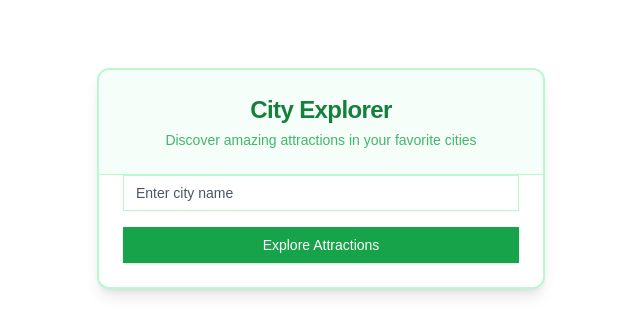
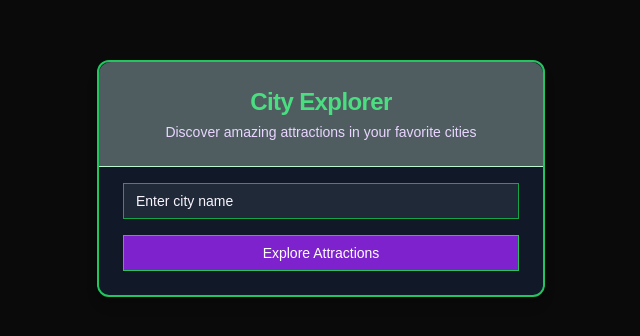
Before and after one commit to anand-ma/city-explorer, a Next.js app: page / in a window 1280 px wide. Shown: the part 222-558 px from the top of the page, without its empty margins (319-959 px from the left). Built offline with nearby package versions, Linux system fonts and the light colour scheme.

Commit message:
update theme

```diff
--- a/app/attractions/[city]/page.tsx
+++ b/app/attractions/[city]/page.tsx
@@ -56,16 +56,18 @@ export default async function AttractionsPage({ params }: { params: { city: stri
   const attractions = await getAttractions(city);
 
   return (
-    <main className="flex min-h-screen flex-col items-center justify-start p-8 bg-background">
-      <h1 className="text-3xl font-semibold mb-6 text-text">Exploring {city}</h1>
-      <div className="grid grid-cols-1 md:grid-cols-2 lg:grid-cols-3 gap-6 mb-8">
+    <main className="flex min-h-screen flex-col items-center justify-start p-8 bg-gray-950">
+      <h1 className="text-3xl font-semibold mb-6 text-green-400">Exploring {city}</h1>
+      <div className="grid grid-cols-1 md:grid-cols-2 gap-6 max-w-5xl">
         {attractions.map((attraction, index) => (
           <AttractionCard key={index} name={attraction.name} description={attraction.description} />
         ))}
       </div>
       <Link
         href="/"
-        className="px-4 py-2 bg-primary text-white rounded-md hover:bg-primary-dark focus:outline-none focus:ring-2 focus:ring-primary transition-colors"
+        className="px-4 py-2 mt-8 bg-purple-700 text-white rounded-md hover:bg-purple-600
+          border border-green-500 focus:outline-none focus:ring-2 focus:ring-green-400
+          transition-colors"
       >
         Explore Another City
       </Link>
--- a/app/globals.css
+++ b/app/globals.css
@@ -3,8 +3,8 @@
 @tailwind utilities;
 
 :root {
-  --background: #ffffff;
-  --foreground: #171717;
+  --background: #0a0a0a;
+  --foreground: #ededed;
 }
 
 @media (prefers-color-scheme: dark) {
@@ -20,12 +20,6 @@ body {
   font-family: Arial, Helvetica, sans-serif;
 }
 
-
-
-@layer base {}
-
-
-
 @layer base {
   * {
     @apply border-border outline-ring/50;
--- a/components/AttractionCard.tsx
+++ b/components/AttractionCard.tsx
@@ -5,15 +5,13 @@ interface AttractionCardProps {
   description: string
 }
 
-export function AttractionCard({ name, description }: AttractionCardProps) {
+export function AttractionCard({ name, description }: { name: string; description: string }) {
   return (
-    <Card className="w-full max-w-md">
-      <CardHeader>
-        <CardTitle>{name}</CardTitle>
-      </CardHeader>
-      <CardContent>
-        <CardDescription>{description}</CardDescription>
-      </CardContent>
-    </Card>
+    <div className="bg-gray-900 border-2 border-green-500 rounded-lg p-6 shadow-md
+      hover:shadow-lg hover:shadow-green-500/20 hover:-translate-y-2
+      transition-all duration-300 ease-in-out transform">
+      <h2 className="text-xl font-semibold mb-2 text-green-400">{name}</h2>
+      <p className="text-purple-200">{description}</p>
+    </div>
   )
 }
--- a/components/CityForm.tsx
+++ b/components/CityForm.tsx
@@ -11,21 +11,24 @@ export default function CityForm() {
   const [isLoading, setIsLoading] = useState(false)
   const router = useRouter()
 
-  const handleSubmit = async (e: React.FormEvent) => {
+  const handleSubmit = (e: React.FormEvent) => {
+    setIsLoading(true)
     e.preventDefault()
-    if (city.trim()) {
-      setIsLoading(true)
+    if (!city.trim()) return;
+    try {
       const encodedCity = encodeURIComponent(city.trim())
-      await router.push(`/attractions/${encodedCity}`)
+      router.push(`/attractions/${encodedCity}`)
+    } catch (error) {
+      console.error('Navigation error:', error)
       setIsLoading(false)
     }
   }
 
   return (
-    <Card className="w-full max-w-md shadow-lg border-2 border-green-200 dark:border-green-800 bg-white dark:bg-gray-900 transition-shadow hover:shadow-xl">
+    <Card className="w-full max-w-md shadow-lg border-2 border-green-500 bg-gray-900 transition-shadow hover:shadow-xl hover:shadow-purple-900/20">
       <CardHeader className="space-y-1">
-        <CardTitle className="text-2xl font-bold text-center">City Explorer</CardTitle>
-        <CardDescription className="text-center">
+        <CardTitle className="text-2xl font-bold text-center text-green-400">City Explorer</CardTitle>
+        <CardDescription className="text-center text-purple-200">
           Discover amazing attractions in your favorite cities
         </CardDescription>
       </CardHeader>
@@ -36,13 +39,13 @@ export default function CityForm() {
             value={city}
             onChange={(e) => setCity(e.target.value)}
             placeholder="Enter city name"
-            className="w-full border-green-200 dark:border-green-800 focus:ring-green-500"
+            className="w-full bg-gray-800 border-green-600 text-purple-50 placeholder-purple-300 focus:ring-green-500 focus:border-purple-400"
             required
             disabled={isLoading}
           />
           <Button
             type="submit"
-            className="w-full bg-green-600 hover:bg-green-700 text-white"
+            className="w-full bg-purple-700 hover:bg-purple-600 text-white border border-green-500"
             variant="default"
             disabled={isLoading}
           >
--- a/components/ui/card.tsx
+++ b/components/ui/card.tsx
@@ -59,7 +59,11 @@ const CardContent = React.forwardRef<
   HTMLDivElement,
   React.HTMLAttributes<HTMLDivElement>
 >(({ className, ...props }, ref) => (
-  <div ref={ref} className={cn("p-6 pt-0 text-gray-600 dark:text-gray-300", className)} {...props} />
+  <div
+    ref={ref}
+    className={cn("p-6 pt-4 text-gray-600 dark:text-gray-300", className)}
+    {...props}
+  />
 ))
 CardContent.displayName = "CardContent"
 
```
